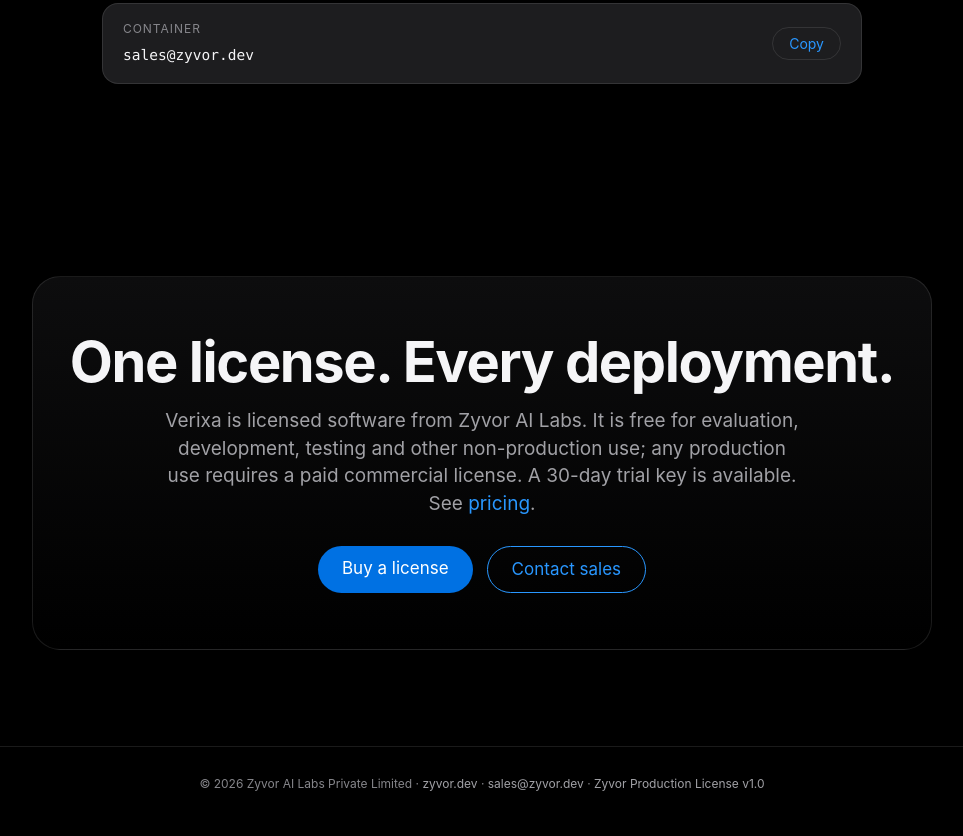
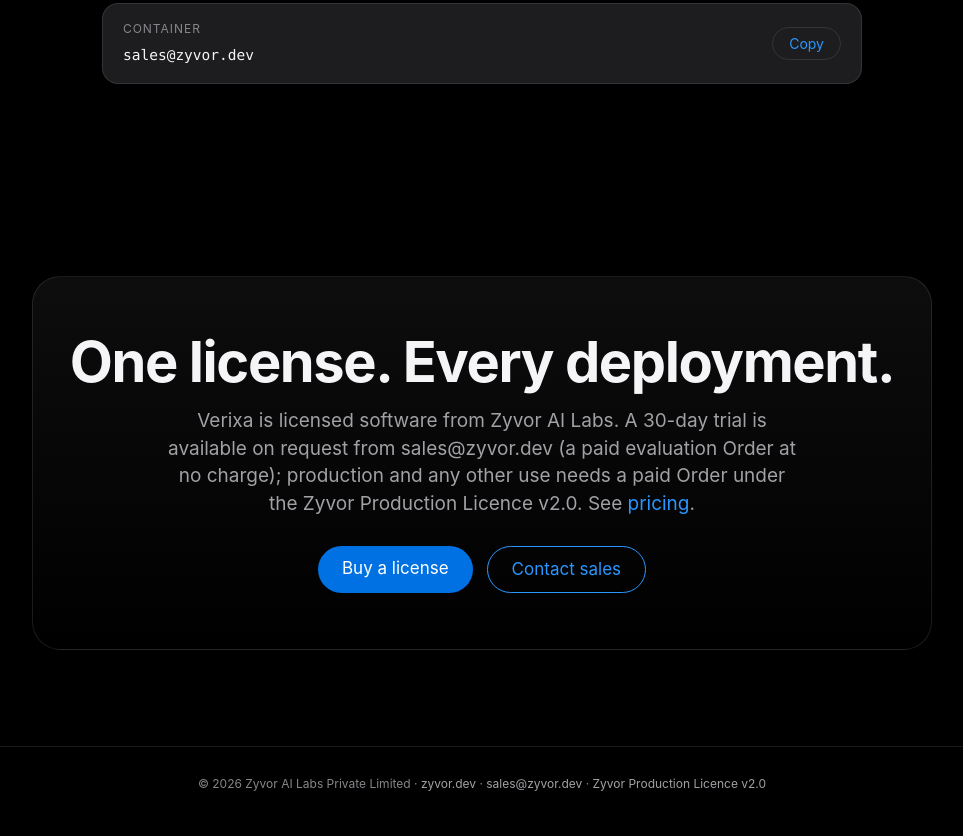
Before and after one commit to zyvorai/zyvor-verixa-site, a plain HTML site: page index.html in a window 1280 px wide. Shown: the part 1794-2630 px from the top of the page, without its empty margins (158-1121 px from the left). Drawn offline with Linux system fonts and the light colour scheme.

Commit message:
Licence: Zyvor Production Licence v2.0 (#4)
Replace the Zyvor Production License v1.0 text with the Zyvor Production Licence v2.0,
update names, versions and SPDX identifiers (LicenseRef-Zyvor-Production-2.0),
and reword the free-use wording to the 30-day trial on request.

Co-authored-by: Claude Sonnet 5.5 <noreply@anthropic.com>

```diff
--- a/index.html
+++ b/index.html
@@ -49,8 +49,8 @@ footer{border-top:1px solid var(--line);padding:28px 22px 44px;color:var(--t3);f
 <section id="features"><h2 class="rv">Everything you need.</h2><p class="lead rv">Verixa at a glance.</p><div class="grid"><div class="card rv"><h3>Rehearse</h3><p>Run agent actions against a stateful sandbox before they touch production.</p></div><div class="card rv"><h3>Inject failures</h3><p>Break things on purpose and see how your agent recovers.</p></div><div class="card rv"><h3>Verify outcomes</h3><p>Check the final state, not just the transcript.</p></div><div class="card rv"><h3>Block regressions</h3><p>Fail the pipeline when behavior drifts.</p></div><div class="card rv"><h3>Evidence</h3><p>Every run leaves a record you can review and share.</p></div><div class="card rv"><h3>Container ready</h3><p>Delivered as a container image, available on request.</p></div></div></section>
 <section id="run"><h2 class="rv">Run it anywhere.</h2><p class="lead rv">Delivered as a container image. Write to sales@zyvor.dev for access.</p><div class="run"><div class="cmd rv"><div><small>Container</small><code>sales@zyvor.dev</code></div><button class="copy" data-copy="sales@zyvor.dev">Copy</button></div></div></section>
 
-<section id="license"><div class="license rv"><h2>One license. Every deployment.</h2><p>Verixa is licensed software from Zyvor AI Labs. It is free for evaluation, development, testing and other non-production use; any production use requires a paid commercial license. A 30-day trial key is available. See <a href="https://zyvor.dev/pricing">pricing</a>.</p>
+<section id="license"><div class="license rv"><h2>One license. Every deployment.</h2><p>Verixa is licensed software from Zyvor AI Labs. A 30-day trial is available on request from sales@zyvor.dev (a paid evaluation Order at no charge); production and any other use needs a paid Order under the Zyvor Production Licence v2.0. See <a href="https://zyvor.dev/pricing">pricing</a>.</p>
 <div class="cta"><a class="btn" href="https://zyvor.dev/buy">Buy a license</a><a class="btn ghost" href="mailto:sales@zyvor.dev?subject=Verixa%20license">Contact sales</a></div></div></section>
-<footer>© 2026 Zyvor AI Labs Private Limited · <a href="https://zyvor.dev">zyvor.dev</a> · <a href="mailto:sales@zyvor.dev">sales@zyvor.dev</a> · <a href="LICENSE">Zyvor Production License v1.0</a></footer>
+<footer>© 2026 Zyvor AI Labs Private Limited · <a href="https://zyvor.dev">zyvor.dev</a> · <a href="mailto:sales@zyvor.dev">sales@zyvor.dev</a> · <a href="LICENSE">Zyvor Production Licence v2.0</a></footer>
 <script>document.documentElement.classList.add('js');document.querySelectorAll('button.copy').forEach(function(b){b.addEventListener('click',function(){var t=b.getAttribute('data-copy');(navigator.clipboard?navigator.clipboard.writeText(t):Promise.reject()).then(function(){b.textContent='Copied';setTimeout(function(){b.textContent='Copy'},1400)}).catch(function(){})})});
 var io=new IntersectionObserver(function(es){es.forEach(function(e){if(e.isIntersecting){e.target.classList.add('in');io.unobserve(e.target)}})},{threshold:.12});document.querySelectorAll('.rv').forEach(function(e){io.observe(e)});</script></body></html>
```
Also changed, not shown: 3 other files.
